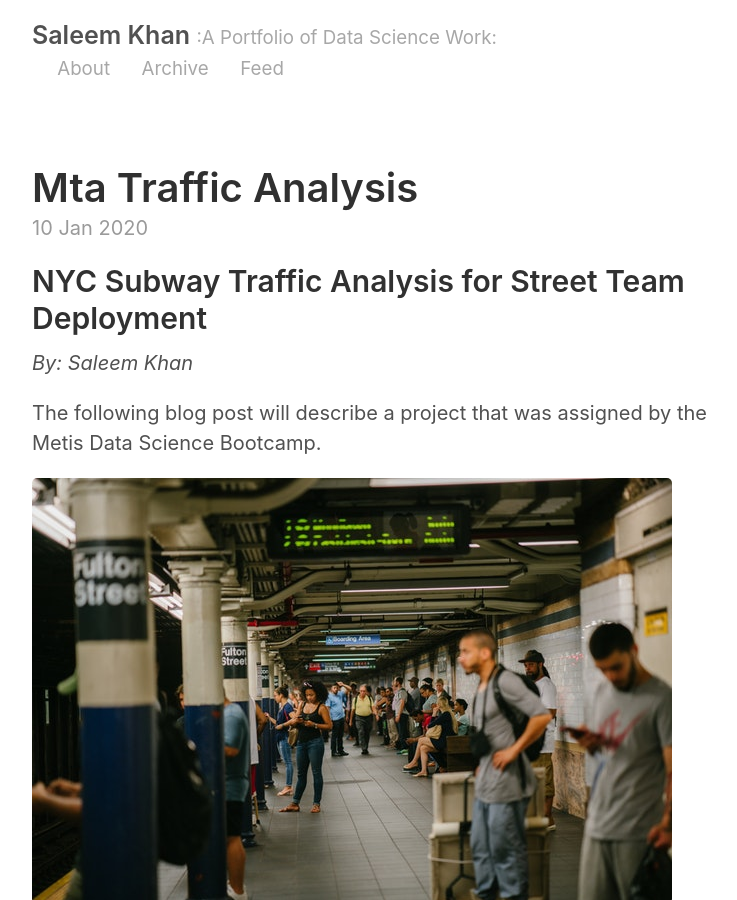
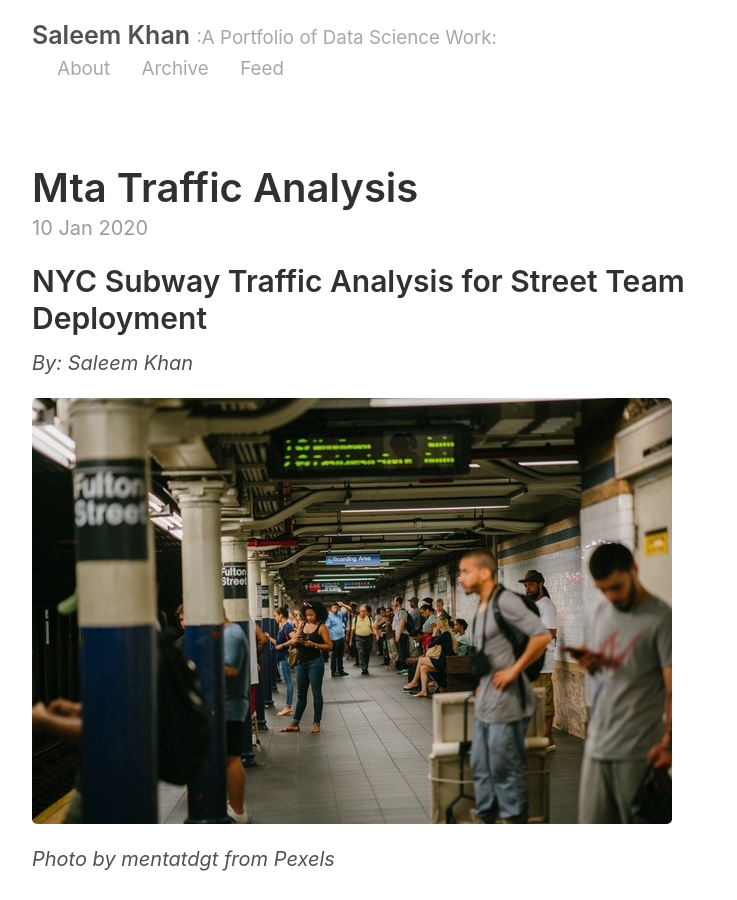
Before and after one commit to skhan-tech/skhan-tech.github.io, a Jekyll site: the page built from _posts/2020-01-10-mta-traffic-analysis.md, in a window 1280 px wide and 900 px high. Shown: the whole window, without its empty margins (258-995 px from the left). Built offline with Jekyll 4.4.1, drawn with Linux system fonts in a browser that asks for light colours; our own code applies the rules of GitHub Pages for plain Markdown files.

Commit message:
Update 2020-01-10-mta-traffic-analysis.md

```diff
--- a/_posts/2020-01-10-mta-traffic-analysis.md
+++ b/_posts/2020-01-10-mta-traffic-analysis.md
@@ -1,9 +1,6 @@
 ## NYC Subway Traffic Analysis for Street Team Deployment
 
 *By: Saleem Khan*
-
-The following blog post will describe a project that was assigned by the Metis Data Science Bootcamp.
-
 
 ![Commuters]({{ site.url }}/images/photography-of-people-at-train-station-1311544.jpg)
 
```
